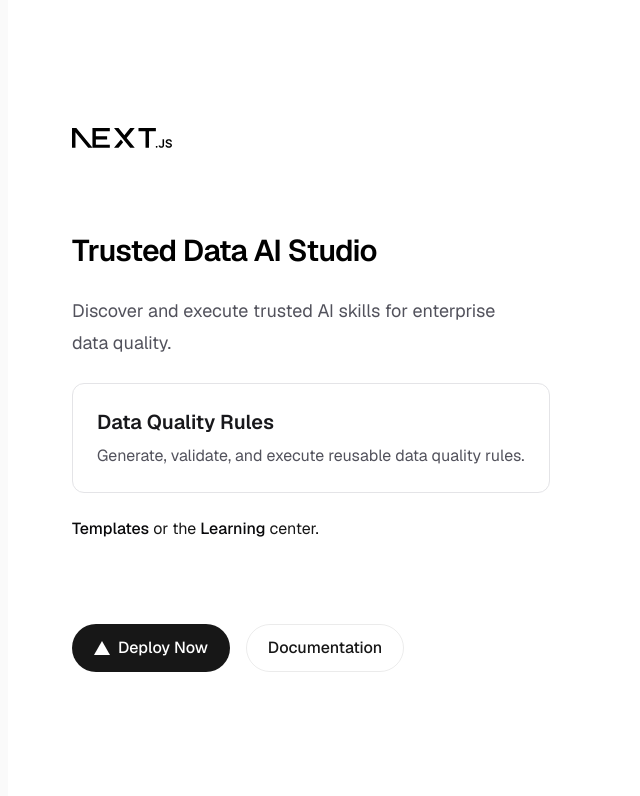
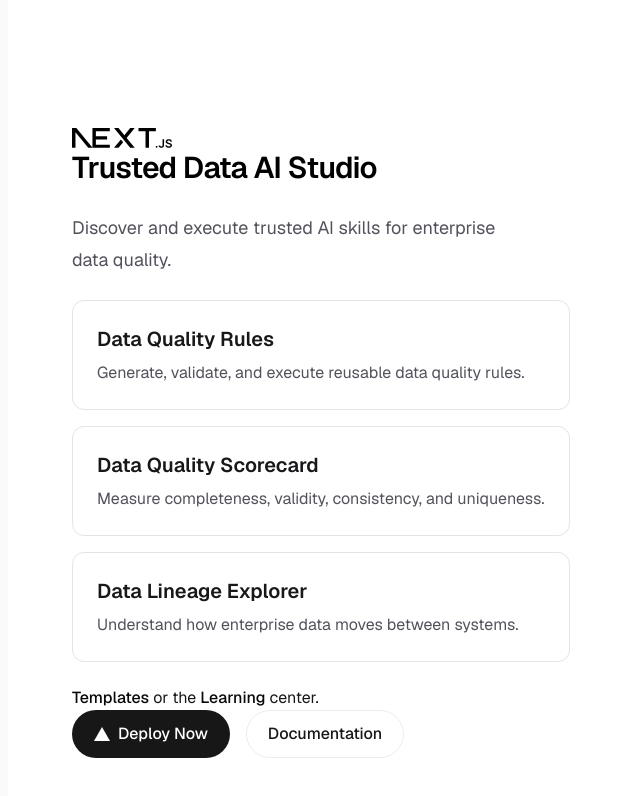
Before and after one commit to inderjitsingh98/AIStudio, a Next.js app in the folder frontend/: page / in a window 1280 px wide. Shown: the top 796 px of the page, without its empty margins (248-888 px from the left). Built offline with nearby package versions, Linux system fonts and the light colour scheme.

Commit message:
Rendering AI Skills catalogue

```diff
--- a/frontend/src/app/page.tsx
+++ b/frontend/src/app/page.tsx
@@ -1,7 +1,26 @@
 import Image from "next/image";
 import { SkillCard } from "@/components/SkillCard";
 
-
+const skills = [
+  {
+    id: "data-quality-rules",
+    name: "Data Quality Rules",
+    description:
+      "Generate, validate, and execute reusable data quality rules.",
+  },
+  {
+    id: "data-quality-scorecard",
+    name: "Data Quality Scorecard",
+    description:
+      "Measure completeness, validity, consistency, and uniqueness.",
+  },
+  {
+    id: "data-lineage-explorer",
+    name: "Data Lineage Explorer",
+    description:
+      "Understand how enterprise data moves between systems.",
+  },
+];
 export default function Home() {
   return (
     <div className="flex flex-col flex-1 items-center justify-center bg-zinc-50 font-sans dark:bg-black">
@@ -21,11 +40,15 @@ export default function Home() {
           <p className="max-w-md text-lg leading-8 text-zinc-600 dark:text-zinc-400">
             Discover and execute trusted AI skills for enterprise data quality.
           </p>
-          <SkillCard
-  name="Data Quality Rules"
-  description="Generate, validate, and execute reusable data quality rules."
-/>
-
+          <div className="grid w-full gap-4">
+          {skills.map((skill) => (
+            <SkillCard
+              key={skill.id}
+              name={skill.name}
+              description={skill.description}
+            />
+          ))}
+</div>
           <div>
             <a
               href="https://vercel.com/templates?framework=next.js&utm_source=create-next-app&utm_medium=appdir-template-tw&utm_campaign=create-next-app"
```
